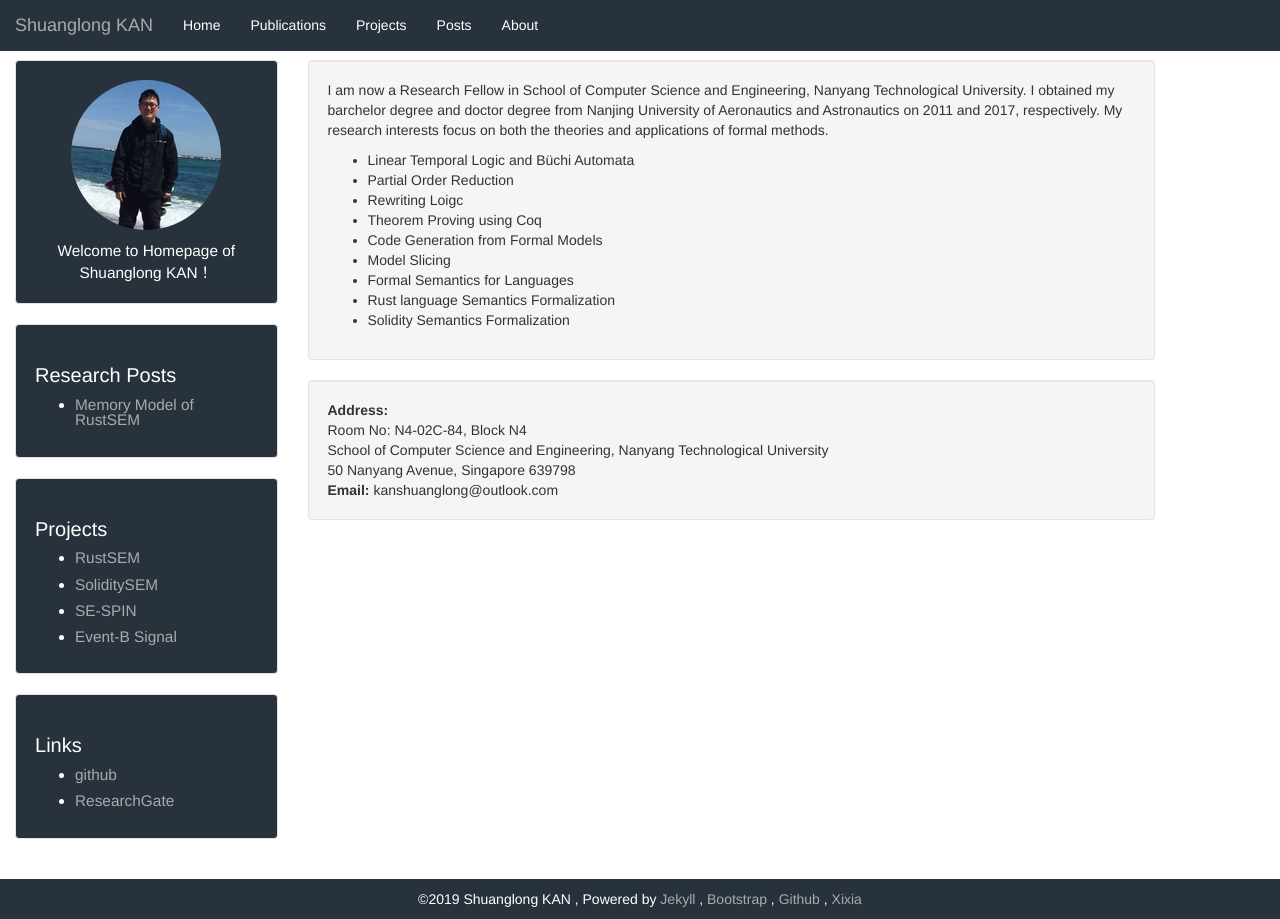
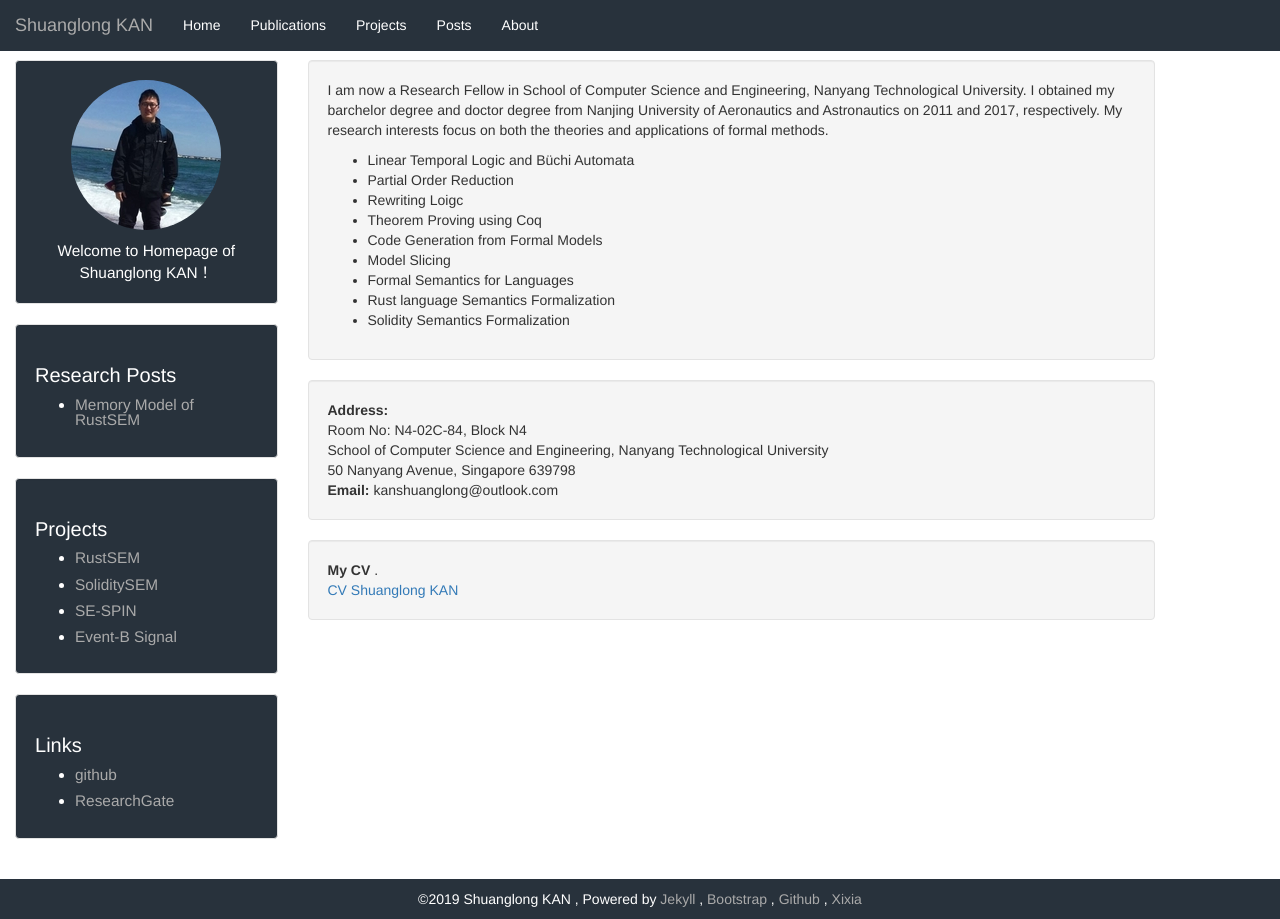
Before and after one commit to ShlKan/kanshuanglong.github.io, a Jekyll site: the page built from index.html, in a window 1280 px wide. Built offline with Jekyll 4.4.1, drawn with Linux system fonts in a browser that asks for light colours; the list of posts is cut into pages by our own code.

Commit message:
Update index.html

```diff
--- a/index.html
+++ b/index.html
@@ -21,6 +21,7 @@ layout: default
     </p>
 </div>
 
+
 <div class="well">
     <b> Address:  </b>  </br>
     Room No: N4-02C-84, Block N4 </br>
@@ -28,3 +29,8 @@ layout: default
     50 Nanyang Avenue, Singapore 639798 </br>
 <b> Email: </b> kanshuanglong@outlook.com </br>
 </div>
+
+<div class="well">
+    <b> My CV </b> . </br>
+    <a href="cv-shuanglongkan.pdf">CV Shuanglong KAN</a>
+</div>
```
